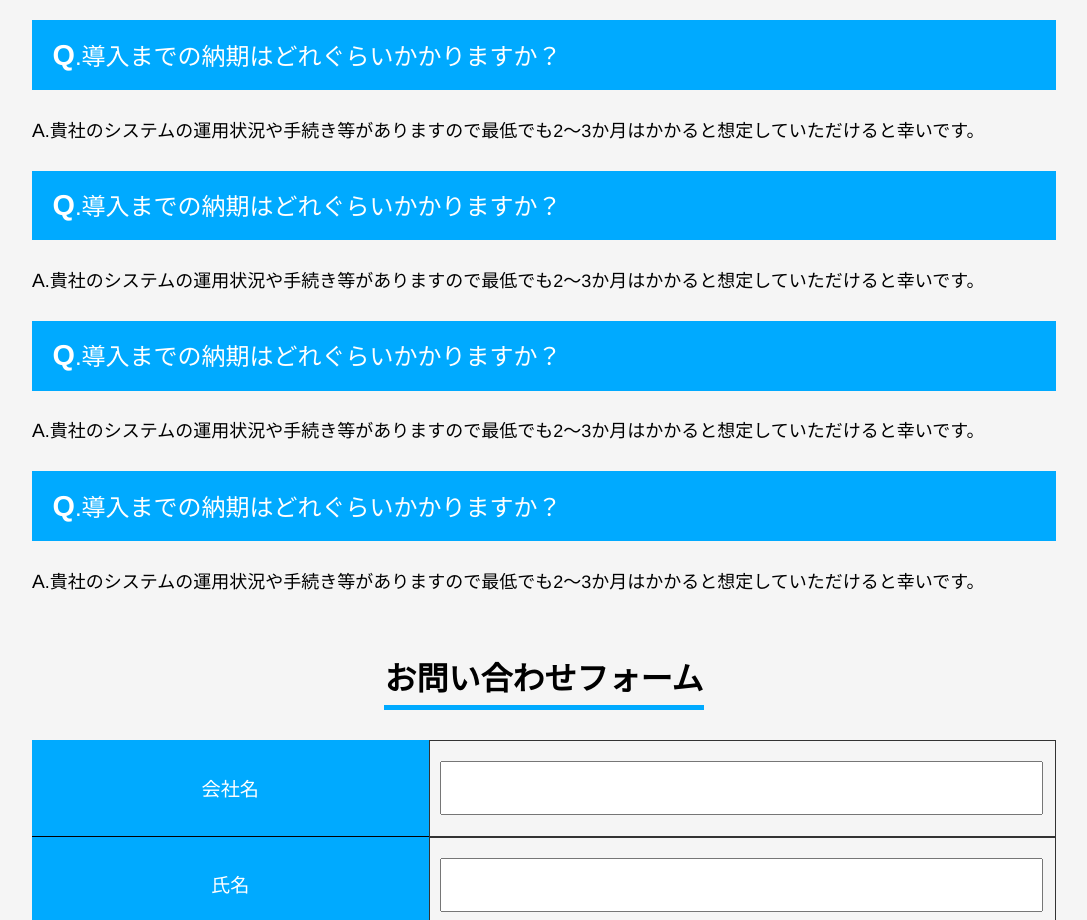
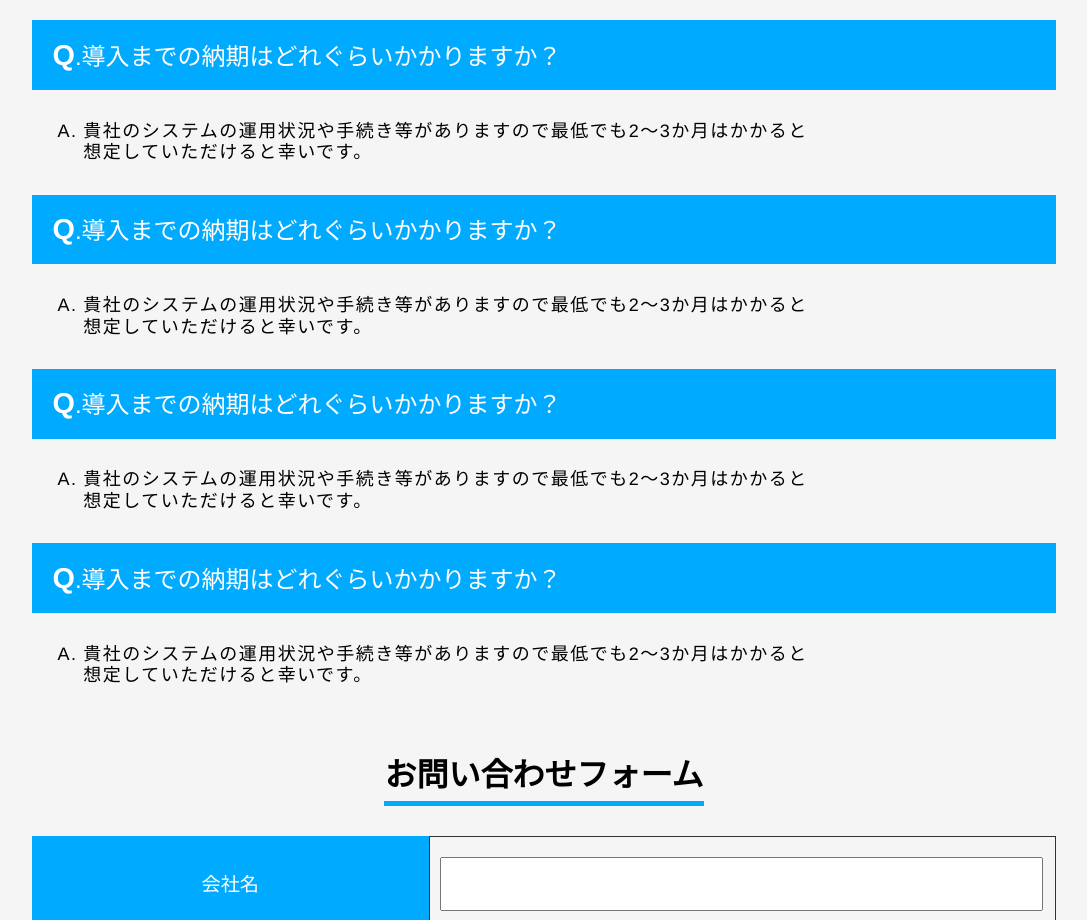
Before and after one commit to bearbrothersam/LP1-test, a plain HTML site: page index.html in a window 1280 px wide. Shown: the part 3680-4600 px from the top of the page, without its empty margins (96-1183 px from the left). Drawn offline with Linux system fonts and the light colour scheme.

Commit message:
index,css編集

```diff
--- a/css/style.css
+++ b/css/style.css
@@ -259,7 +259,19 @@ li {
 .question-wrap-block__bottom {
   padding: 3% 0;
 }
-.question-wrap-block__bottom p span {
+.question-wrap-block__bottom p {
+  padding-left: 5%;
+  letter-spacing: 1.5px;
+  line-height: 1.2;
+  position: relative;
+}
+.question-wrap-block__bottom p::before{
+  content: "A.";
+  position: absolute;
+  left: 2.5%;
+}
+
+.question-wrap-block__bottom span {
   font-size: 1.2rem;
 }
 
--- a/index.html
+++ b/index.html
@@ -212,25 +212,25 @@
             <p><span>Q</span>.導入までの納期はどれぐらいかかりますか？</p>
           </div>
           <div class="question-wrap-block__bottom">
-            <p><span>A</span>.貴社のシステムの運用状況や手続き等がありますので最低でも2〜3か月はかかると想定していただけると幸いです。</p>
+            <p>貴社のシステムの運用状況や手続き等がありますので最低でも2〜3か月はかかると<br>想定していただけると幸いです。</p>
           </div>
           <div class="question-wrap-block__top">
             <p><span>Q</span>.導入までの納期はどれぐらいかかりますか？</p>
           </div>
           <div class="question-wrap-block__bottom">
-            <p><span>A</span>.貴社のシステムの運用状況や手続き等がありますので最低でも2〜3か月はかかると想定していただけると幸いです。</p>
+            <p>貴社のシステムの運用状況や手続き等がありますので最低でも2〜3か月はかかると<br>想定していただけると幸いです。</p>
           </div>
           <div class="question-wrap-block__top">
             <p><span>Q</span>.導入までの納期はどれぐらいかかりますか？</p>
           </div>
           <div class="question-wrap-block__bottom">
-            <p><span>A</span>.貴社のシステムの運用状況や手続き等がありますので最低でも2〜3か月はかかると想定していただけると幸いです。</p>
+            <p>貴社のシステムの運用状況や手続き等がありますので最低でも2〜3か月はかかると<br>想定していただけると幸いです。</p>
           </div>
           <div class="question-wrap-block__top">
             <p><span>Q</span>.導入までの納期はどれぐらいかかりますか？</p>
           </div>
           <div class="question-wrap-block__bottom">
-            <p><span>A</span>.貴社のシステムの運用状況や手続き等がありますので最低でも2〜3か月はかかると想定していただけると幸いです。</p>
+            <p>貴社のシステムの運用状況や手続き等がありますので最低でも2〜3か月はかかると<br>想定していただけると幸いです。</p>
           </div>
         </div>
       </div>
```
Also changed, not shown: favicon.ico (deleted), 1 other file.
